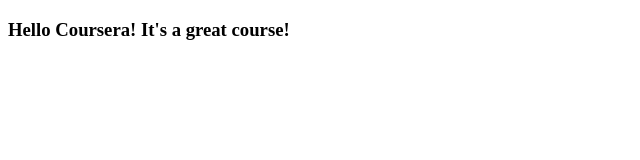
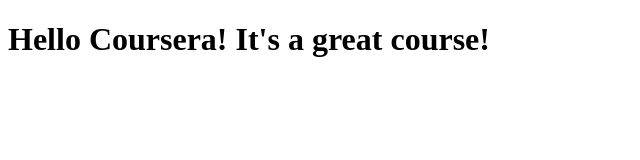
Before and after one commit to ViniciusMarch/Coursera-Studies, a plain HTML site: page site/index.html in a window 1280 px wide. Shown: the whole page, without its empty margins (0-640 px from the left). Drawn offline with Linux system fonts and the light colour scheme.

Commit message:
More one little modification.

```diff
--- a/site/index.html
+++ b/site/index.html
@@ -4,6 +4,6 @@
 	<title></title>
 </head>
 <body>
-<h3>Hello Coursera! It's a great course!</h3>
+<h1>Hello Coursera! It's a great course!</h1>
 </body>
 </html>
```
